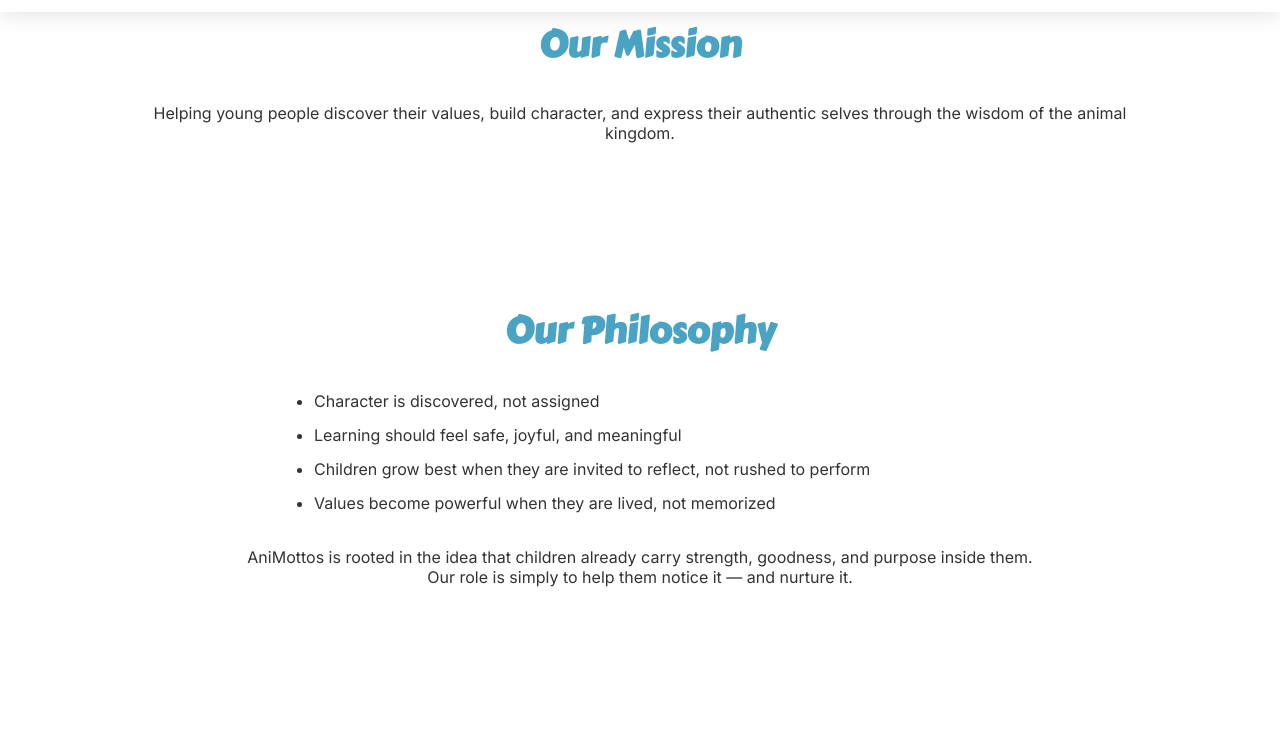
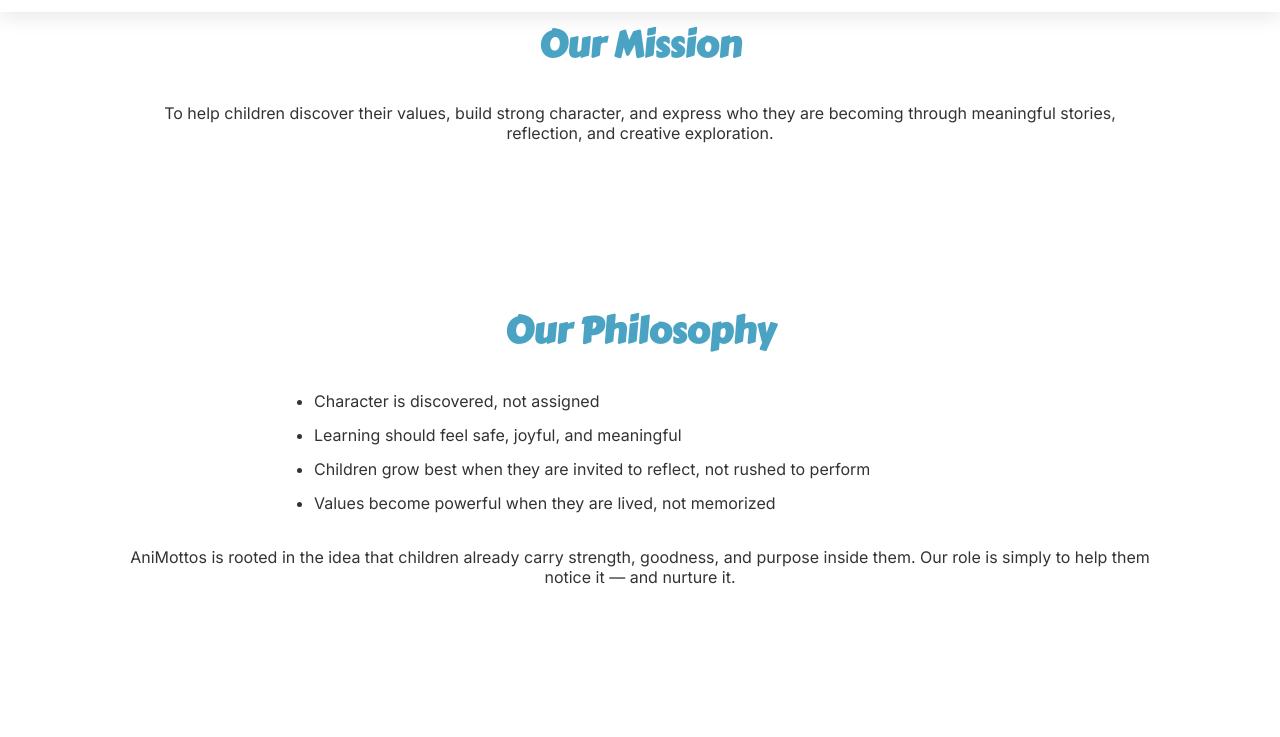
Before and after one commit to twolinestutoring/twolinestutoring.github.io, a plain HTML site: page about.html in a window 1280 px wide. Shown: the part 63-800 px from the top of the page. Drawn offline with Linux system fonts and the light colour scheme.

Commit message:
update about

```diff
--- a/about.html
+++ b/about.html
@@ -61,8 +61,7 @@
         <div class="section-card">
             <h2 class="section-title">Our Mission</h2>
             <p class="section-subtitle">
-                Helping young people discover their values, build character, and express their
-                authentic selves through the wisdom of the animal kingdom.
+                To help children discover their values, build strong character, and express who they are becoming through meaningful stories, reflection, and creative exploration.
             </p>
         </div>
 
@@ -79,7 +78,7 @@
 
             <p>
                 AniMottos is rooted in the idea that children already carry strength, goodness,
-                and purpose inside them. <br> Our role is simply to help them notice it — and nurture it.
+                and purpose inside them. Our role is simply to help them notice it — and nurture it.
             </p>
         </div>
 
```
